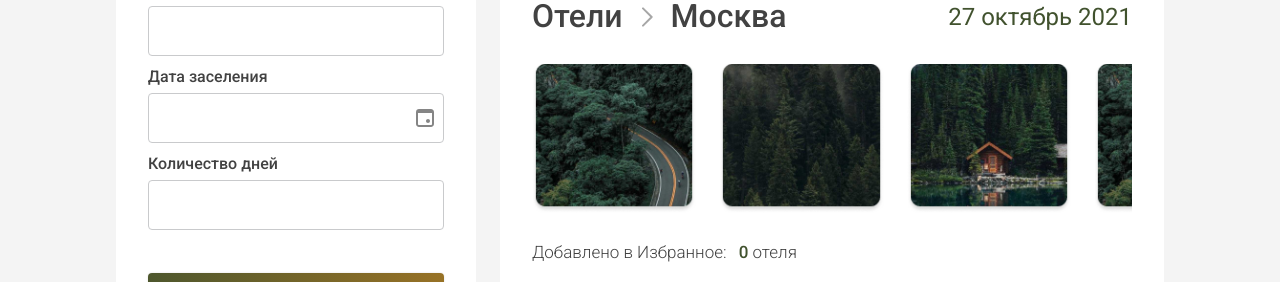
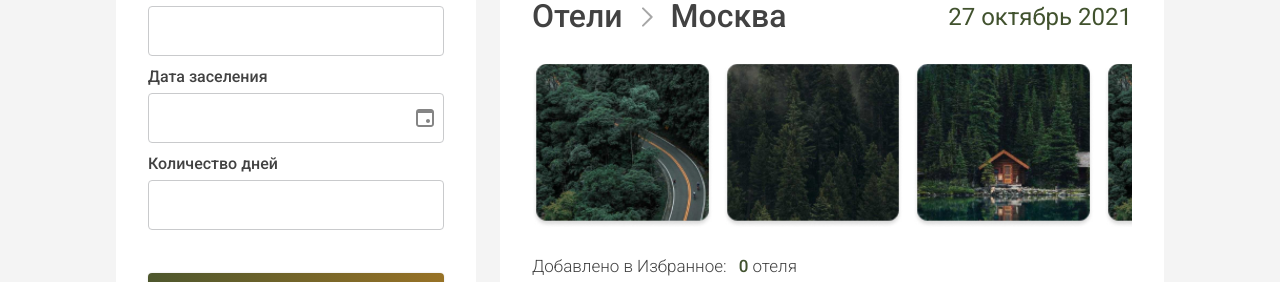
Before and after one commit to Klipsoman/HotelSearch, a React (Create React App) app: page / in a window 1280 px wide. Shown: the part 144-426 px from the top of the page. Built offline with nearby package versions, Linux system fonts and the light colour scheme; no server answers; sample sign-in values are in the browser's storage.

Commit message:
fix carousel response

```diff
--- a/src/UI/Carousel.jsx
+++ b/src/UI/Carousel.jsx
@@ -1,54 +1,31 @@
 import React from "react";
 import { Swiper, SwiperSlide } from "swiper/react";
-import image1 from "../assets/images/image1.jpg"
-import image2 from "../assets/images/image2.jpg"
-import image3 from "../assets/images/image3.jpg"
+import image1 from "../assets/images/image1.jpg";
+import image2 from "../assets/images/image2.jpg";
+import image3 from "../assets/images/image3.jpg";
 import "swiper/swiper.scss";
 
 export default function Carousel() {
   return (
     <div className="carousel">
-      <Swiper
-        spaceBetween={0}
-        slidesPerView={3.2}
-      >
+      <Swiper grabCursor={true} spaceBetween={10} slidesPerView={3.2}>
         <SwiperSlide>
-          <img
-            className="carousel__img"
-            src={image1}
-            alt=""
-          />
+          <img className="carousel__img" src={image1} alt="" />
         </SwiperSlide>
         <SwiperSlide>
-          <img
-            className="carousel__img"
-            src={image2}
-            alt=""
-          />
+          <img className="carousel__img" src={image2} alt="" />
         </SwiperSlide>
         <SwiperSlide>
           {" "}
-          <img
-            className="carousel__img"
-            src={image3}
-            alt=""
-          />
+          <img className="carousel__img" src={image3} alt="" />
         </SwiperSlide>
         <SwiperSlide>
           {" "}
-          <img
-            className="carousel__img"
-            src={image1}
-            alt=""
-          />
+          <img className="carousel__img" src={image1} alt="" />
         </SwiperSlide>
         <SwiperSlide>
           {" "}
-          <img
-            className="carousel__img"
-            src={image2}
-            alt=""
-          />
+          <img className="carousel__img" src={image2} alt="" />
         </SwiperSlide>
       </Swiper>
     </div>
--- a/src/api/api.js
+++ b/src/api/api.js
@@ -8,6 +8,6 @@ export function fetchHotels(location = 'moscow', checkIn = getDates().checkIn, c
     if(checkIn > checkOut) checkOut = dayPlusOne(checkIn);
     checkIn = dateNormalize(checkIn);
     checkOut = dateNormalize(checkOut);
-    return fetch(`https://engine.hotellook.com/api/v2/cache.json?token=d90bb770ade731a175bb6383cd79e6cd&currency=rub&location=${location}&checkIn=${checkIn}&checkOut=${checkOut}&lang=ru&limit=8`)
+    return fetch(`https://engine.hotellook.com/api/v2/cache.json?token=d90bb770ade731a175bb6383cd79e6cd&currency=rub&location=${location}&checkIn=${checkIn}&checkOut=${checkOut}&lang=ru&limit=10`)
     .then(res=>res.json())
 }
--- a/src/saga/sagas.js
+++ b/src/saga/sagas.js
@@ -11,6 +11,7 @@ function* workerLoadHotels(action) {
     let checkIn = action.payload ? action.payload.date : getDates().checkIn;
     let checkOut = action.payload ? action.payload.days : getDates().checkOut;
     const data = yield call(fetchHotels, city, checkIn, checkOut);
+    console.log(data)
     yield put(putHotels(data));
   } catch (e) {
     console.log(e);
--- a/src/style.scss
+++ b/src/style.scss
@@ -3,12 +3,9 @@
   padding: 0;
   box-sizing: border-box;
 }
-// html {
-//   overflow-y: scroll;
-// }
 html,
 body {
-  // height: 100%;
+  height: 100%;
   font-size: 16px;
   font-family: "Roboto", sans-serif;
   color: #424242;
@@ -29,7 +26,6 @@ button {
   cursor: pointer;
 }
 .app {
-  // height: 100vh;
   overflow: hidden;
 }
 .container {
@@ -41,7 +37,6 @@ button {
 // Login
 
 .login {
-  // min-height: 100%;
   height: 100vh;
   background: url("./assets/images/background.png");
   background-position: center;
@@ -132,7 +127,6 @@ button {
 
 //page
 .page {
-  // height: 100vh;
   background: #f4f4f4;
   padding-bottom: 26px;
 }
@@ -411,8 +405,7 @@ button {
 // content
 .content {
   width: 664px;
-  min-height: 902px;
-  // height: calc(100vh - 92px - 26px);
+  max-height: 902px;
   padding: 50px 32px;
   background: #fff;
   border-radius: 16px;
@@ -462,12 +455,12 @@ button {
 // Slider
 
 .carousel {
-  height: 150px;
+  max-height: 164px;
   margin-bottom: 28px;
   cursor: pointer;
   &__img {
-    height: 150px;
-    width: 164px;
+    height: 100%;
+    width: 100%;
     object-fit: cover;
     border-radius: 10px;
   }
```
